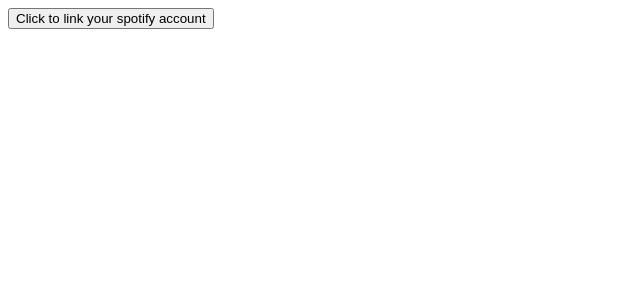
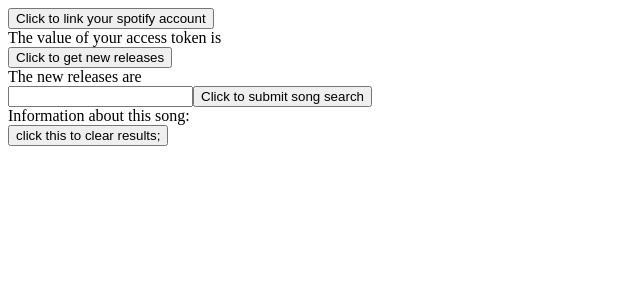
Before and after one commit to tubigervie/heartBeat-synergy, an Angular app in the folder Synergy-Project2/src/main/resources/static/synergy-project2-static/: page / in a window 1280 px wide. Shown: the top 300 px of the page, without its empty margins (0-640 px from the left). Built offline with nearby package versions, Linux system fonts and the light colour scheme.

Commit message:
Creating functions to search songs and get new releases
searchSong and getNewReleases are both functions defined in account.service and implemented in login-page.component.ts. They are input bound to the buttons in the html page

```diff
--- a/Synergy-Project2/src/main/resources/static/synergy-project2-static/src/app/app.module.ts
+++ b/Synergy-Project2/src/main/resources/static/synergy-project2-static/src/app/app.module.ts
@@ -1,6 +1,7 @@
 import { NgModule } from '@angular/core';
 import { BrowserModule } from '@angular/platform-browser';
 import { HttpClientModule } from '@angular/common/http';
+import { FormsModule } from '@angular/forms';
 
 
 import { AppRoutingModule } from './app-routing.module';
@@ -15,7 +16,8 @@
   imports: [
     BrowserModule,
     AppRoutingModule,
-    HttpClientModule
+    HttpClientModule,
+    FormsModule
 
   ],
   providers: [],
--- a/Synergy-Project2/src/main/resources/static/synergy-project2-static/src/app/login-page/login-page.component.html
+++ b/Synergy-Project2/src/main/resources/static/synergy-project2-static/src/app/login-page/login-page.component.html
@@ -1,3 +1,29 @@
 <button (click)="connectAccount()" type="button">
 Click to link your spotify account
 </button>
+
+<div>
+   The value of your access token is {{token}}
+</div>
+
+<button (click) = "getNewReleases()" type="button">
+    Click to get new releases
+</button>
+
+<div>
+    The new releases are {{newReleases}}
+</div>
+
+<input [(ngModel)]="song">
+<button (click) = "searchSong()" type="button">
+    Click to submit song search
+</button>
+
+<div>
+    Information about this song:
+    {{songResult}}
+</div>
+
+<button (click) = "clearResults()">
+    click this to clear results;
+</button>
--- a/Synergy-Project2/src/main/resources/static/synergy-project2-static/src/app/login-page/login-page.component.ts
+++ b/Synergy-Project2/src/main/resources/static/synergy-project2-static/src/app/login-page/login-page.component.ts
@@ -9,15 +9,47 @@
 })
 export class LoginPageComponent implements OnInit {
 
+  public token:string = '';
+  public newReleases:string = '';
+  public song:string = '';
+  public songResult:string = '';
+
   constructor(private accountService:AccountService) { }
 
   ngOnInit(): void {
   }
 
   connectAccount() {
-  this.accountService.getToken().subscribe((data:Observable<any>)=> console.log(data));
+  this.accountService.getTokenServ().subscribe(
+    (data:Object)=> {
+      console.log(data)
+    console.log(Object.values(data))
+      this.token = Object.values(data)[0]
+    console.log(this.token);} );
+  }
+
+  getNewReleases() {
+    this.accountService.getnewReleasesServ(this.token).subscribe(
+      (data:Object)=> {
+        this.newReleases = JSON.stringify(data);
+      }
+    )
+
+   }
+
+   searchSong() {
+     this.accountService.searchSongServ(this.token, this.song).subscribe(
+      (data:Object)=> {
+        this.songResult = JSON.stringify(data);
+        console.log(this.songResult);
+      }
+     )
+   }
+
+   clearResults() {
+     this.songResult = '';
+     this.newReleases = '';
+   }
 
 
-  }
-
 }
--- a/Synergy-Project2/src/main/resources/static/synergy-project2-static/src/app/services/account.service.ts
+++ b/Synergy-Project2/src/main/resources/static/synergy-project2-static/src/app/services/account.service.ts
@@ -1,14 +1,18 @@
 import { Injectable } from '@angular/core';
 import { Observable } from 'rxjs';
 import { HttpClient, HttpHeaders, HttpParams } from '@angular/common/http';
+
 
 @Injectable({
   providedIn: 'root'
 })
 export class AccountService {
 
+
   clientId:string = 'b652928c89cc4c72b3c12c1c255bb631';
   clientSecret:string = '3ba7579a1a7c4f09bc20a5cee2ff1849';
+
+  requestUrl:string = 'https://api.spotify.com/v1/';
   authUrl:string = 'https://accounts.spotify.com/authorize';
   tokenUrl:string = 'https://accounts.spotify.com/api/token';
 
@@ -20,10 +24,21 @@
 
   constructor(private http:HttpClient) { }
 
-  getToken():Observable<any> {
+  getTokenServ():Observable<Object> {
 
-    return this.http.post(this.tokenUrl, this.authTokenBody, { headers: this.authTokenHeaders }) as Observable<any>;
+  return this.http.post(this.tokenUrl, this.authTokenBody, { headers: this.authTokenHeaders }) as Observable<Object>;
 
   }
 
+
+  getnewReleasesServ(token:string):Observable<Object> {
+
+
+    return this.http.get(this.requestUrl + 'browse/new-releases', {headers: new HttpHeaders({'Authorization': 'Bearer '+token })})
+  }
+
+  searchSongServ(token:string, song:string):Observable<Object> {
+    return this.http.get(this.requestUrl + 'search?q=' +song+'&type=track', {headers: new HttpHeaders({'Authorization': 'Bearer '+token })})
+  }
+
 }
```
